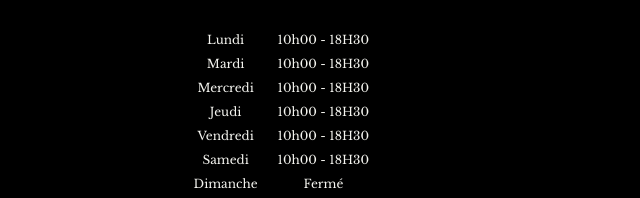
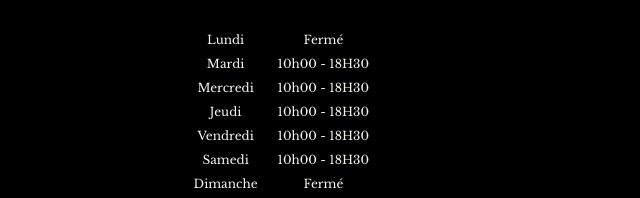
Before and after one commit to Valaex/GC-BARBERSHOP, a plain HTML site: page index.html in a window 1280 px wide. Shown: the part 5303-5501 px from the top of the page, 640-1280 px from the left. Drawn offline with nearby package versions, Linux system fonts and the light colour scheme; a web font is replaced by a local one.

Commit message:
lundi fermé

```diff
--- a/index.html
+++ b/index.html
@@ -432,7 +432,7 @@
               <h3>Dimanche</h3>
             </div>
             <div class="horaires-right">
-              <h3>10h00 - 18H30</h3>
+              <h3>Fermé</h3>
               <h3>10h00 - 18H30</h3>
               <h3>10h00 - 18H30</h3>
               <h3>10h00 - 18H30</h3>
```
